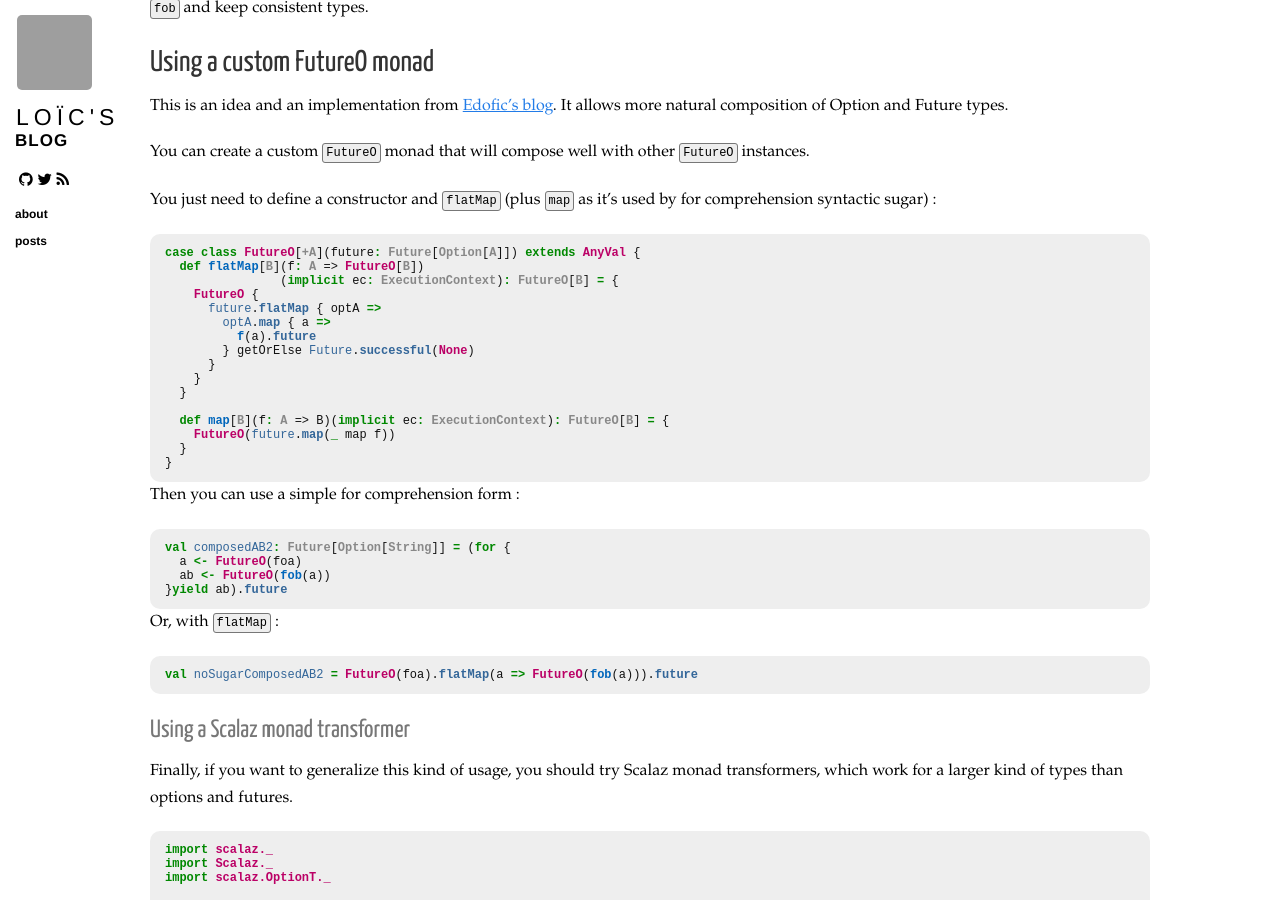
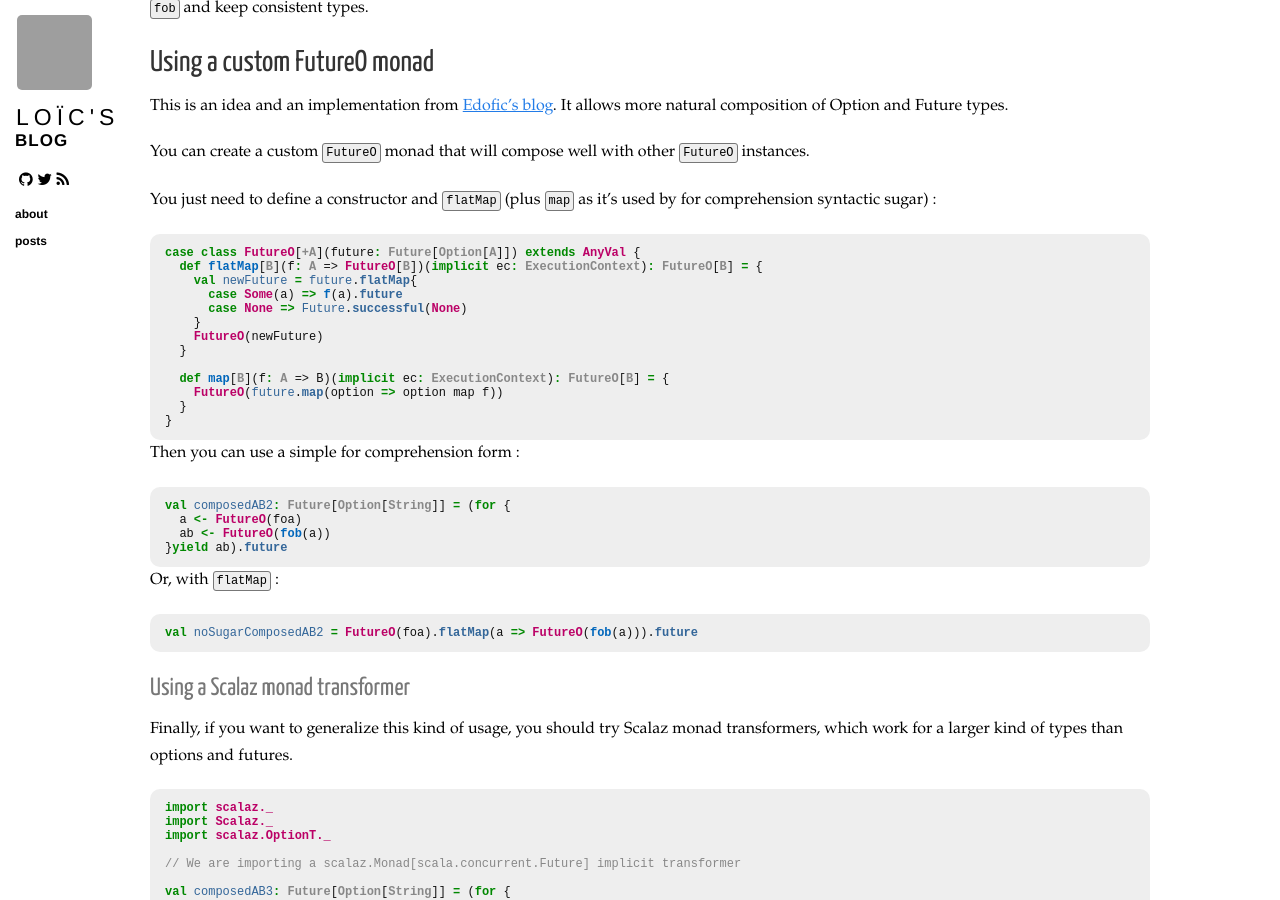
Before and after one commit to loicdescotte/loicdescotte.github.io, a Jekyll site: the page built from _posts/2015-01-23-scala-compose-option-future.md, in a window 1280 px wide and 900 px high, scrolled down 1017 px. Built offline with Jekyll 4.4.1, drawn with Linux system fonts in a browser that asks for light colours; nearby versions of some CDN libraries; Markdown is read by kramdown in place of the engine named in the settings; comment, search, counter and statistics services are not loaded; grey boxes are pictures that could not be loaded.

Commit message:
Update 2015-01-23-scala-compose-option-future.md

```diff
--- a/_posts/2015-01-23-scala-compose-option-future.md
+++ b/_posts/2015-01-23-scala-compose-option-future.md
@@ -77,19 +77,16 @@ You just need to define a constructor and `flatMap` (plus `map` as it's used by
 
 {% highlight scala %}
 case class FutureO[+A](future: Future[Option[A]]) extends AnyVal {
-  def flatMap[B](f: A => FutureO[B])
-                (implicit ec: ExecutionContext): FutureO[B] = {
-    FutureO {
-      future.flatMap { optA =>
-        optA.map { a =>
-          f(a).future
-        } getOrElse Future.successful(None)
-      }
+  def flatMap[B](f: A => FutureO[B])(implicit ec: ExecutionContext): FutureO[B] = {
+    val newFuture = future.flatMap{
+      case Some(a) => f(a).future
+      case None => Future.successful(None)
     }
+    FutureO(newFuture)
   }
 
   def map[B](f: A => B)(implicit ec: ExecutionContext): FutureO[B] = {
-    FutureO(future.map(_ map f))
+    FutureO(future.map(option => option map f))
   }
 }
 {% endhighlight %}
```
